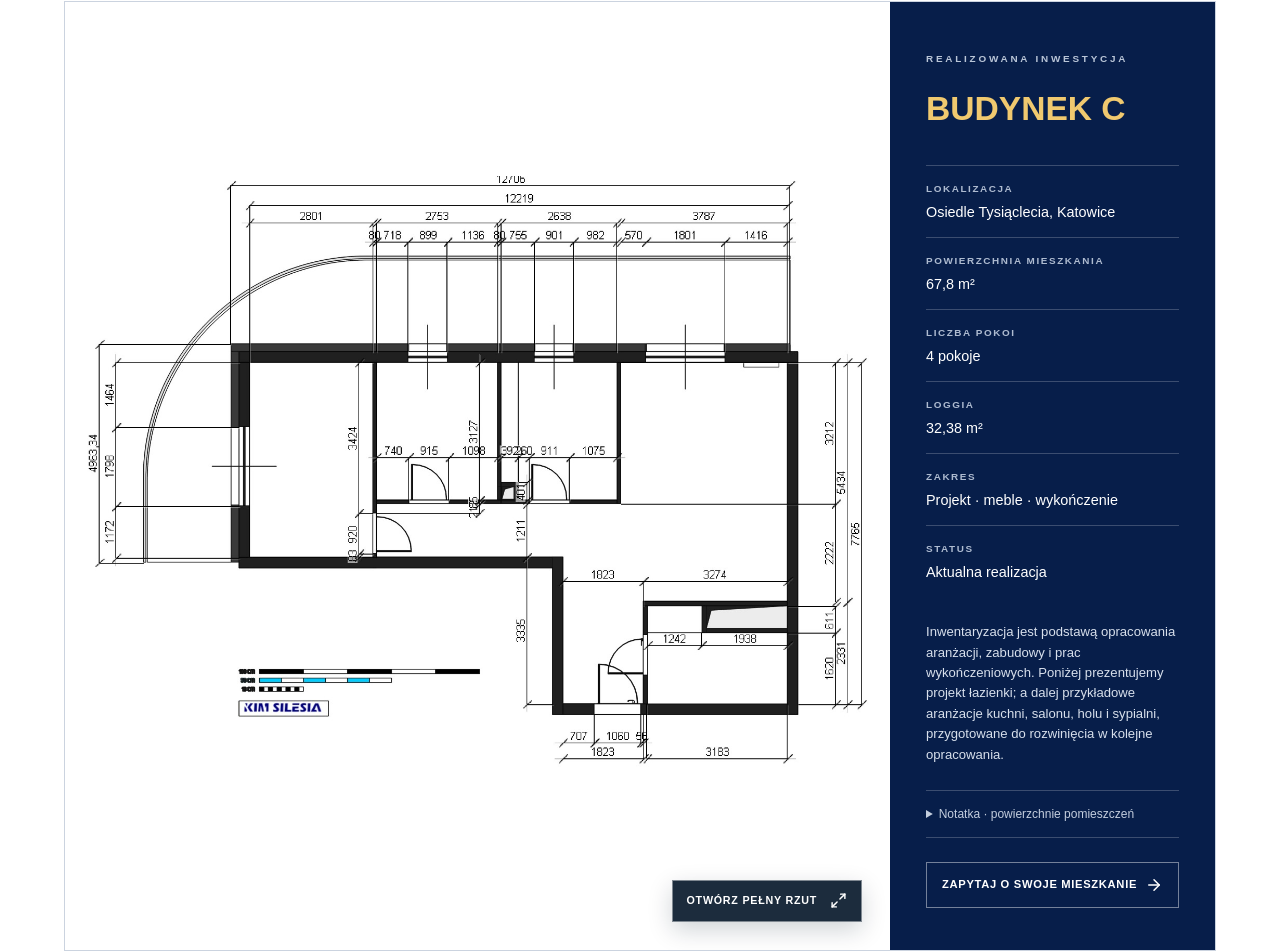
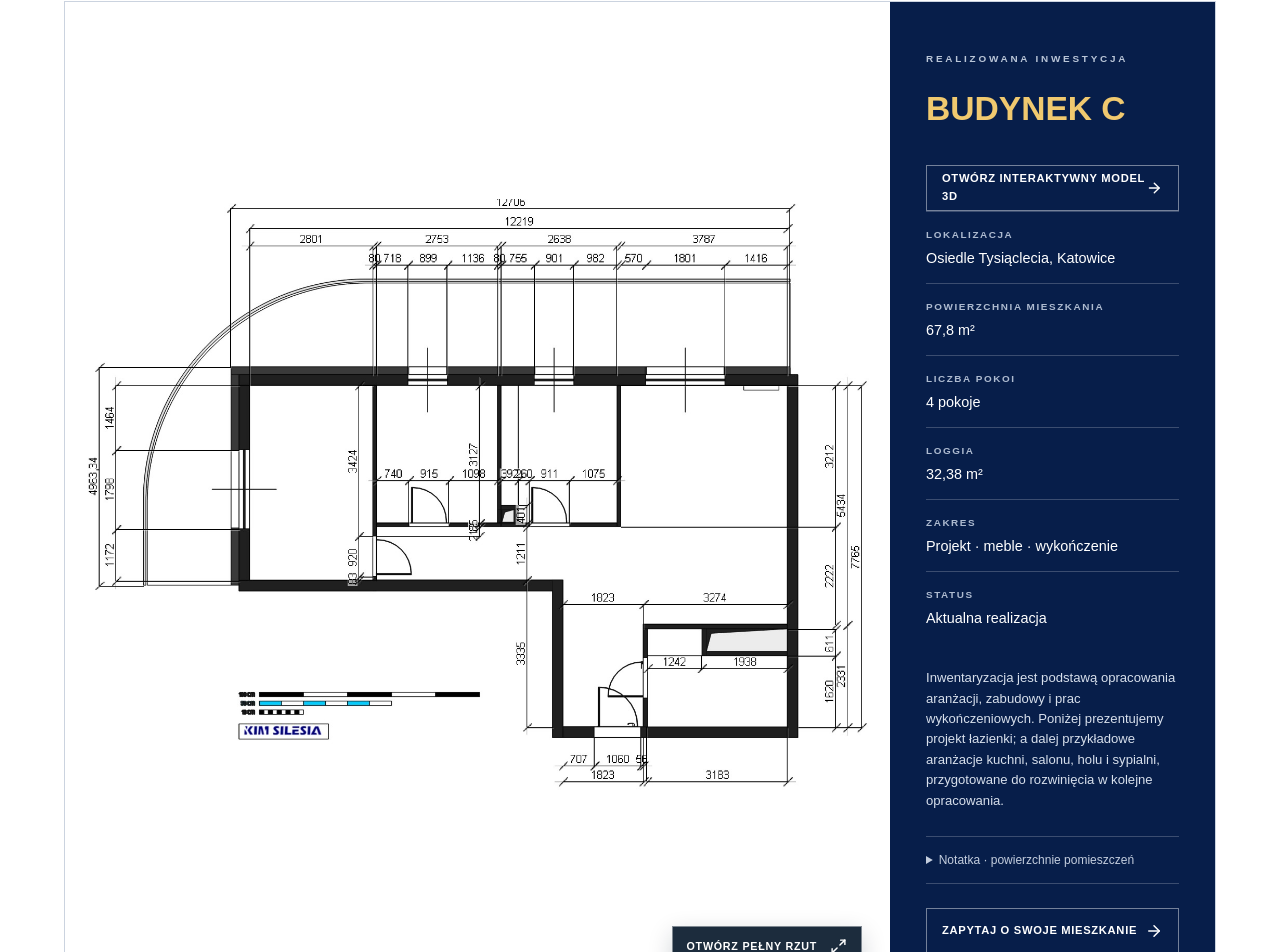
Before and after one commit to KiMsilesia/home, a Next.js app: page /home/kukurydze in a window 1280 px wide. Shown: the part 817-1769 px from the top of the page. Built offline with nearby package versions, Linux system fonts and the light colour scheme; a web font is replaced by a local one.

Commit message:
Link Building C 3D viewer from Kukurydze page

```diff
--- a/app/kukurydze/page.tsx
+++ b/app/kukurydze/page.tsx
@@ -368,6 +368,7 @@ export default function CityApartmentPage() {
         <aside>
           <small>REALIZOWANA INWESTYCJA</small>
           <h3>Budynek C</h3>
+          <a className="apartment-plan-button" href={assetBase + "/budynek-c/"} target="_blank" rel="noreferrer">Otwórz interaktywny model 3D <ArrowRight size={18} /></a>
           <dl>
             <div><dt>Lokalizacja</dt><dd>Osiedle Tysiąclecia, Katowice</dd></div>
             <div><dt>Powierzchnia mieszkania</dt><dd>67,8 m²</dd></div>
```
